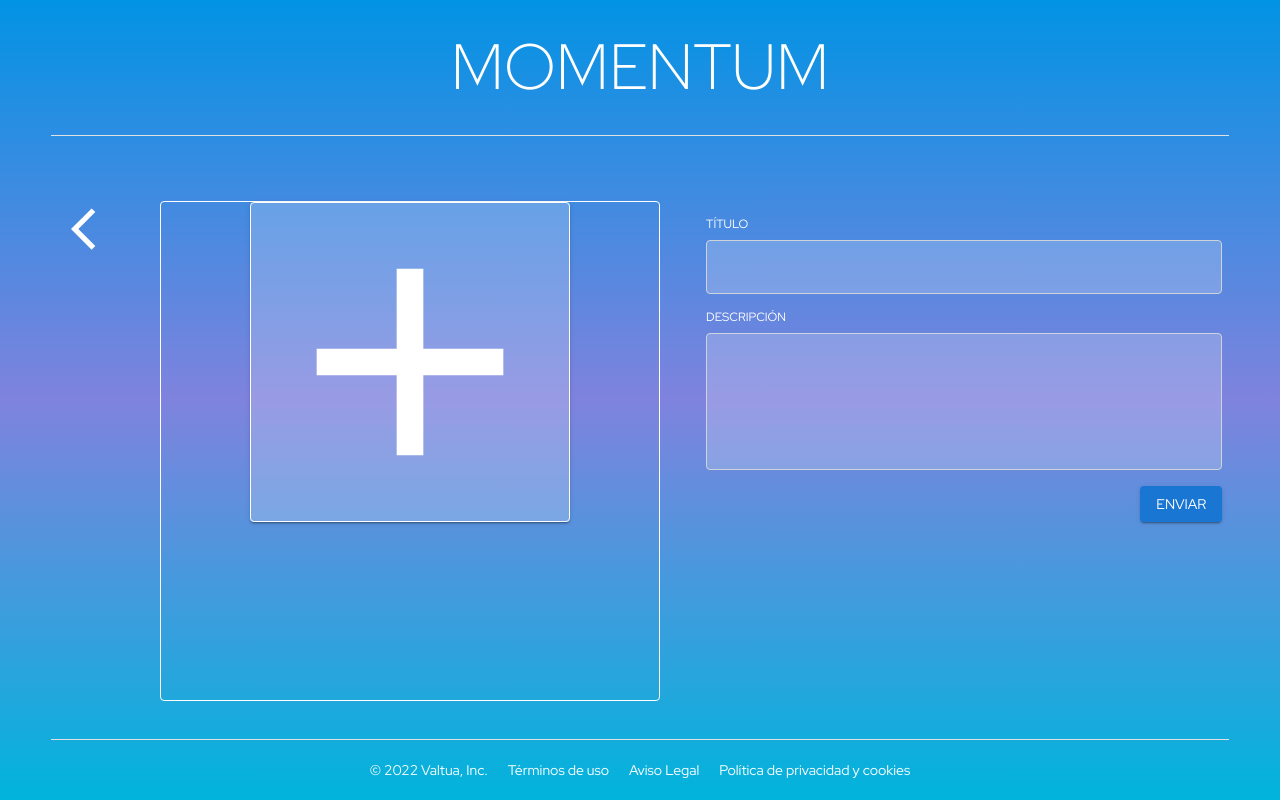
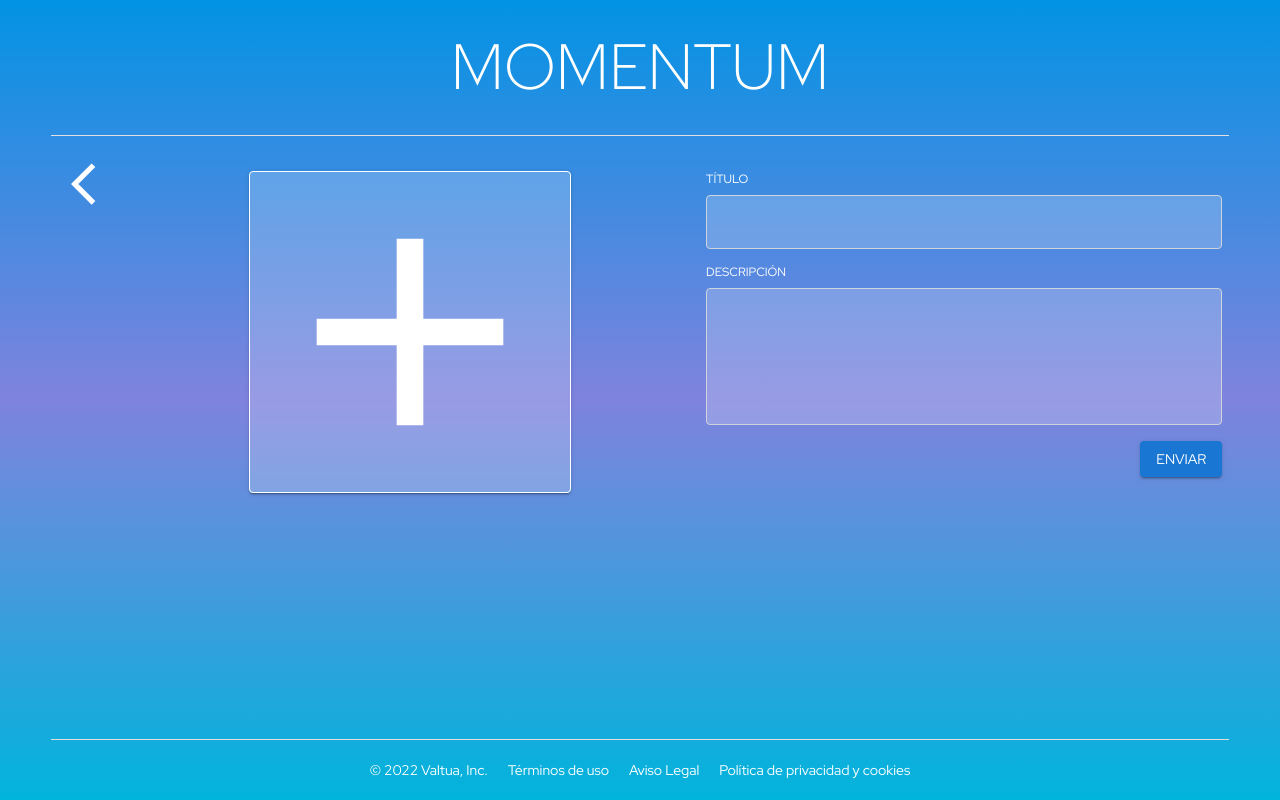
Before and after one commit to AdrianGonzalezFilgueira/fototeca-20, a Next.js app: page /upload in a window 1280 px wide. Built offline with nearby package versions, Linux system fonts and the light colour scheme.

Commit message:
Improve design and image preview

```diff
--- a/components/ButtonUpload.js
+++ b/components/ButtonUpload.js
@@ -6,7 +6,14 @@ const Input = styled("input")({
   display: "none",
 });
 
-export default function ButtonUpload({ register, onChange }) {
+export default function ButtonUpload({ register, fileImage, onChange }) {
+  const styles = {
+    maxHeight: "500px",
+    maxWidth: "500px",
+    minHeight: "100px",
+    minWidth: "100px",
+  };
+
   return (
     <label htmlFor="contained-button-file">
       <Input
@@ -23,11 +30,14 @@ export default function ButtonUpload({ register, onChange }) {
         sx={{
           backgroundColor: "rgba(255, 255, 255, 20%)",
           border: "1px solid white",
-          width: "25vw",
-          height: "25vw",
+          padding: 0,
         }}
       >
-        <AddIcon sx={{ fontSize: "25vw" }} />
+        {fileImage ? (
+          <img style={styles} src={fileImage} />
+        ) : (
+          <AddIcon sx={{ fontSize: "25vw" }} />
+        )}
       </Button>
     </label>
   );
--- a/components/CardPicture.js
+++ b/components/CardPicture.js
@@ -7,7 +7,6 @@ import {
 import * as React from "react";
 import { styled, Box } from "@mui/system";
 import ModalUnstyled from "@mui/base/ModalUnstyled";
-import * as AspectRatio from "@radix-ui/react-aspect-ratio";
 import { format } from "date-fns";
 
 const StyledModal = styled(ModalUnstyled)`
@@ -34,7 +33,7 @@ const Backdrop = styled("div")`
 `;
 
 const style = {
-  bgcolor: "rgba(255, 255, 255, 35%)",
+  background: "rgba(0, 0, 0, 0.5)",
   border: "1px solid white",
   display: "flex",
   flexDirection: "column",
--- a/components/Feedback.js
+++ b/components/Feedback.js
@@ -4,7 +4,6 @@ import { useState } from "react";
 
 export default function FeedbackMessage() {
   const [open, setOpen] = useState(true);
-  console.log(open);
 
   const handleClose = (event, reason) => {
     if (reason === "clickaway") {
--- a/pages/_document.js
+++ b/pages/_document.js
@@ -6,7 +6,11 @@ class MyDocument extends Document {
       <Html>
         <Head>
           <link rel="preconnect" href="https://fonts.googleapis.com" />
-          <link rel="preconnect" href="https://fonts.gstatic.com" crossOrigin />
+          <link
+            rel="preconnect"
+            href="https://fonts.gstatic.com"
+            crossOrigin="true"
+          />
           <link
             href="https://fonts.googleapis.com/css2?family=Red+Hat+Display:wght@300;400;600&display=swap"
             rel="stylesheet"
--- a/pages/upload.js
+++ b/pages/upload.js
@@ -72,14 +72,11 @@ export default function UploadPage() {
       return;
     }
 
-    // I've kept this example simple by using the first image instead of multiple
     setSelectedFile(e.target.files[0]);
-
-    console.log(e.target);
   };
 
   return (
-    <div className="mainDiv" style={{ margin: "20px", marginTop: "65px" }}>
+    <div className="mainDiv" style={{ margin: "20px" }}>
       <form ref={formRef} onSubmit={handleSubmit(onSubmit)}>
         <Box sx={{ flexGrow: 1 }}>
           <Grid container justifyContent="space-evenly">
@@ -98,20 +95,11 @@ export default function UploadPage() {
               justifyContent="center"
               alignItems="center"
             >
-              <Box
-                width="500px"
-                height="500px"
-                display="flex"
-                justifyContent="center"
-                border="1px solid #fff"
-                borderRadius={1}
-              >
-                <ButtonUpload
-                  register={register}
-                  onChange={(e) => handleOnChange(e)}
-                />
-                <img src={preview} />
-              </Box>
+              <ButtonUpload
+                register={register}
+                fileImage={preview}
+                onChange={(e) => handleOnChange(e)}
+              />
             </Grid>
             <Grid item xs={5} container spacing={2} direction="column" py={2}>
               <Grid item>
```
Also changed, not shown: components/CardLogin.js (+3 -4 lines), components/TextInput.js (deleted, +0 -36 lines), components/Textarea.js (deleted, +0 -37 lines).
